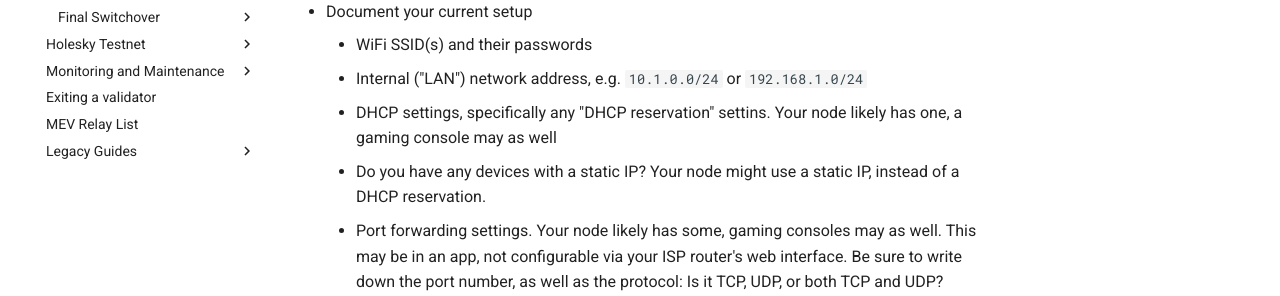
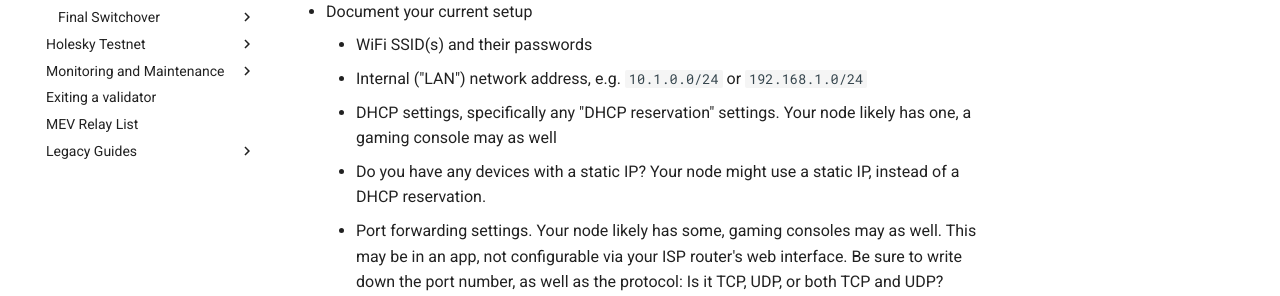
Before and after one commit to eth-educators/ethstaker-guides, an MkDocs documentation site: the page built from docs/home-router/prepare.md, in a window 1280 px wide and 1149 px high. Shown: the part 256-552 px from the top of the window. Built offline with MkDocs 1.6.1 and Material for MkDocs 9.7.7, drawn with Linux system fonts in a browser that asks for light colours.

Commit message:
Typo (#120)

```diff
--- a/docs/home-router/prepare.md
+++ b/docs/home-router/prepare.md
@@ -4,7 +4,7 @@ Gather some information about your current network, so you are prepared for the
 - Document your current setup
     - WiFi SSID(s) and their passwords
     - Internal ("LAN") network address, e.g. `10.1.0.0/24` or `192.168.1.0/24`
-    - DHCP settings, specifically any "DHCP reservation" settins. Your node likely has one,
+    - DHCP settings, specifically any "DHCP reservation" settings. Your node likely has one,
 a gaming console may as well
     - Do you have any devices with a static IP? Your node might use a static IP, instead
 of a DHCP reservation.
```
